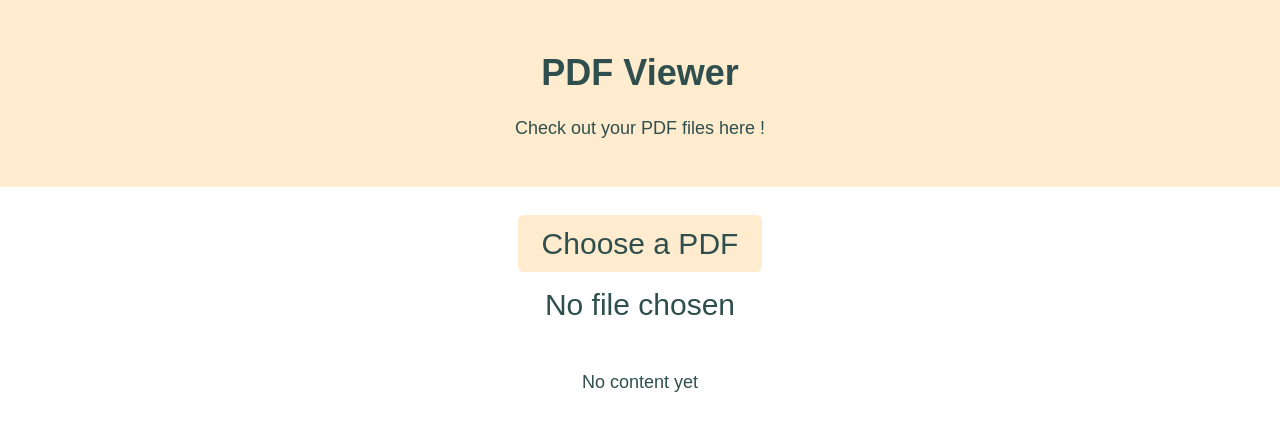
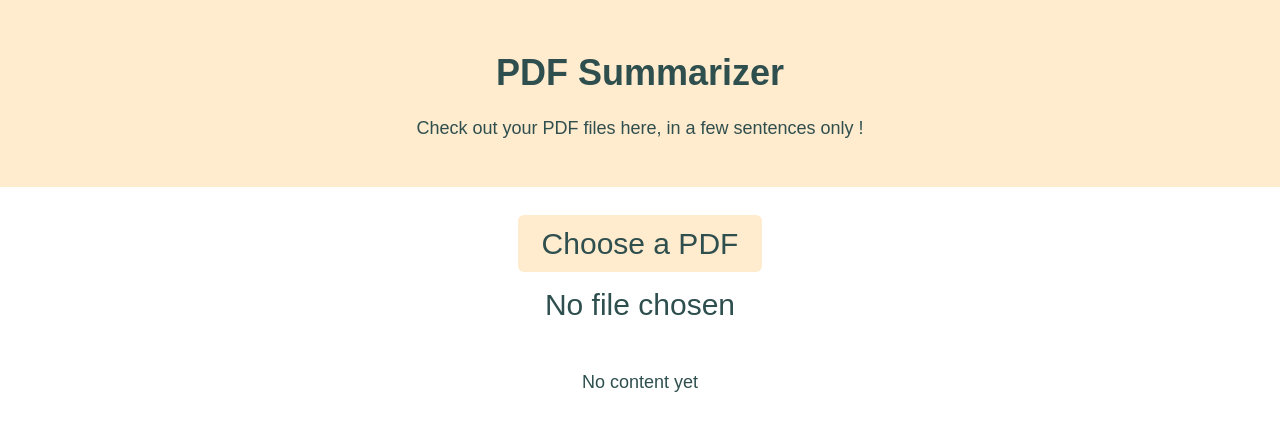
Before and after one commit to emmatita/pdf_viewer, a plain HTML site: page frontend/index.html in a window 1280 px wide. Drawn offline with Linux system fonts and the light colour scheme.

Commit message:
cleaned index.html and script.js, updated README and added images for README

```diff
--- a/frontend/index.html
+++ b/frontend/index.html
@@ -8,8 +8,8 @@
 </head>
 <body>
     <header>
-        <h1>PDF Viewer</h1>
-        <p>Check out your PDF files here !</p>
+        <h1>PDF Summarizer</h1>
+        <p>Check out your PDF files here, in a few sentences only !</p>
     </header>
 
     <div class="uploadSection">
--- a/frontend/script.js
+++ b/frontend/script.js
@@ -47,11 +47,15 @@ async function extractText(file) {
 
 async function getSummary(text) {
     const response = await fetch('http://localhost:3000/summarize', {
-    method: 'POST',
-    headers: { 'Content-Type': 'application/json' },
-    body: JSON.stringify({ text })
+        method: 'POST',
+        headers: { 'Content-Type': 'application/json' },
+        body: JSON.stringify({ text })
     });
 
     const data = await response.json();
+
+    if (!data.summary) {
+        return 'Something went wrong generating the summary. Please try again.';
+    }
     return data.summary;
 }
```
Also changed, not shown: README.md, images/step_01.png (added), images/step_02.png (added), images/step_03.png (added), images/step_04.png (added).
